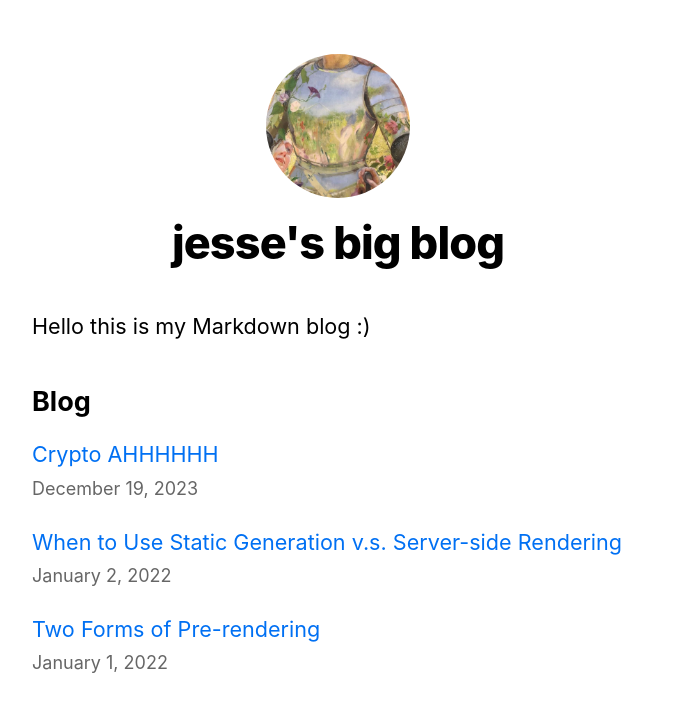
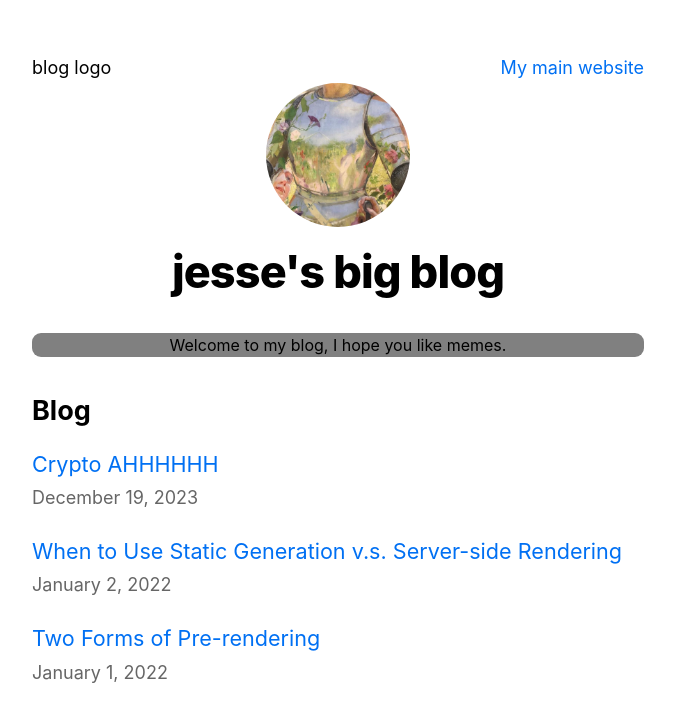
Before and after one commit to ducks23/markdown-blog, a Next.js app: page / in a window 1280 px wide. Shown: the top 722 px of the page, without its empty margins (302-977 px from the left). Built offline with nearby package versions, Linux system fonts and the light colour scheme; a small style sheet from the web is missing.

Commit message:
pre tailwind install

```diff
--- a/components/layout.js
+++ b/components/layout.js
@@ -3,25 +3,18 @@ import Image from "next/image";
 import styles from "./layout.module.css";
 import utilStyles from "../styles/utils.module.css";
 import Link from "next/link";
+import Nav from "./nav";
 
 const name = "jesse's big blog";
-export const siteTitle = "Next.js Sample Website";
+export const siteTitle = "jesse's big blog";
 
 export default function Layout({ children, home }) {
 	return (
 		<div className={styles.container}>
+			<Nav />
 			<Head>
 				<link rel="icon" href="/favicon.ico" />
-        <meta
-          name="description"
-          content="Learn how to build a personal website using Next.js"
-        />
-        <meta
-          property="og:image"
-          content={`https://og-image.vercel.app/${encodeURI(
-            siteTitle
-          )}.png?theme=light&md=0&fontSize=75px&images=https%3A%2F%2Fassets.zeit.co%2Fimage%2Fupload%2Ffront%2Fassets%2Fdesign%2Fnextjs-black-logo.svg`}
-        />
+				<meta name="description" content="Personal blog for Jesse" />
 				<meta name="og:title" content={siteTitle} />
 				<link
 					rel="stylesheet"
--- /dev/null
+++ b/components/nav.jsx
@@ -0,0 +1,12 @@
+export default function NavBar() {
+	return (
+		<nav>
+			<div className="nav-div-container">
+				<div>blog logo</div>
+				<div>
+					<a href="https://jesseleonard.app"> My main website</a>
+				</div>
+			</div>
+		</nav>
+	);
+}
--- a/pages/_app.js
+++ b/pages/_app.js
@@ -1,5 +1,5 @@
-import '../styles/global.css';
+import "../styles/global.css";
 
 export default function App({ Component, pageProps }) {
-  return <Component {...pageProps} />;
+	return <Component {...pageProps} />;
 }
--- a/pages/index.js
+++ b/pages/index.js
@@ -4,6 +4,7 @@ import utilStyles from "../styles/utils.module.css";
 import { getSortedPostsData } from "../lib/posts";
 import Link from "next/link";
 import Date from "../components/date";
+import Nav from "../components/nav";
 
 export default function Home({ allPostsData }) {
 	return (
@@ -12,9 +13,13 @@ export default function Home({ allPostsData }) {
 				<title>{siteTitle}</title>
 			</Head>
 			<section className={utilStyles.headingMd}>
-        <p>Hello this is my Markdown blog :)</p>
+				<p className="paragraph_idx">
+					Welcome to my blog, I hope you like memes.{" "}
+				</p>
 			</section>
-      <section className={`${utilStyles.headingMd} ${utilStyles.padding1px}`}>
+			<section
+				className={`${utilStyles.headingMd} ${utilStyles.padding1px}`}
+			>
 				<h2 className={utilStyles.headingLg}>Blog</h2>
 				<ul className={utilStyles.list}>
 					{allPostsData.map(({ id, date, title }) => (
--- a/pages/posts/[id].js
+++ b/pages/posts/[id].js
@@ -29,7 +29,9 @@ export default function Post({ postData }) {
                 <div className={utilStyles.lightText}>
                     <Date dateString={postData.date} />
                 </div>
-        <div dangerouslySetInnerHTML={{ __html: postData.contentHtml }} />
+                <div
+                    dangerouslySetInnerHTML={{ __html: postData.contentHtml }}
+                />
             </article>
         </Layout>
     );
--- a/styles/global.css
+++ b/styles/global.css
@@ -18,6 +18,18 @@ body {
     font-size: 18px;
 }
 
+.paragraph_idx {
+    text-align: center;
+    border-radius: 0.5rem;
+    font-size: 16px;
+    background: grey;
+}
+
+.nav-div-container {
+    display: flex;
+    justify-content: space-between;
+}
+
 * {
     box-sizing: border-box;
 }
```
Lines whose indentation alone changed are shown as unchanged.
